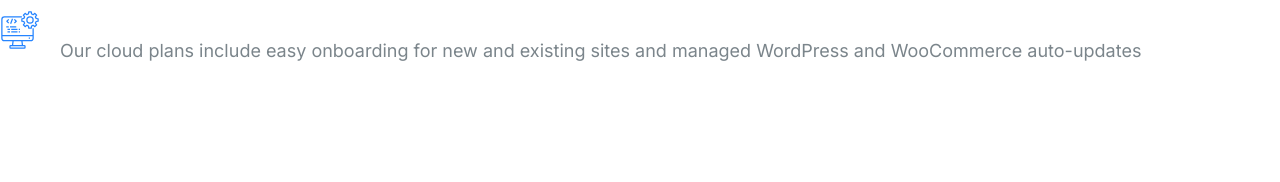
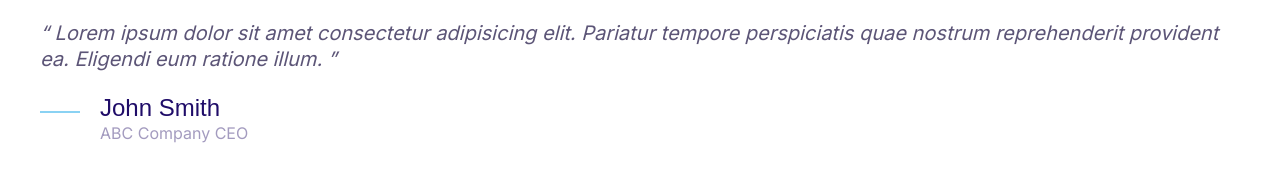
Before and after one commit to Hameedreza/moshify999, a plain HTML site: page index.html in a window 1280 px wide. Drawn offline with Linux system fonts and the light colour scheme.

Commit message:
creating quote (inside component of testimonial)

```diff
--- a/css/styles.css
+++ b/css/styles.css
@@ -13,7 +13,9 @@ html{
   --color-secondary: #00d9ff;
   --color-accent: #ff3400;
   --color-heading: #1b0760;
+  --color-heading-quote: #1f0c68;
   --color-body: #918ca4;
+  --color-body-darker: #5c5577;
   --color-border: #ccc;
   --border-radius: 30px;
 
@@ -485,10 +487,86 @@ a{
 
 @media screen and (min-width: 1024px){
 
-.media__content,
-.media__title{
-  font-size: 1.8rem;
+  .media__content,
+  .media__title{
+    font-size: 1.8rem;
+  }
+
+
 }
 
 
+/* Quote */
+
+.quote{
+  font-size: 3rem;
+  font-style: italic;
+  color: var(--color-body-darker);
+  line-height: 1.3;
 }
+
+.quote__text::before{
+  content: open-quote;
+}
+
+.quote__text::after{
+  content: close-quote;
+}
+
+
+
+
+
+/* What it tomorrow we want to drop the .media and restructure the whole component
+so we define an independent CLASS right below */
+
+/* .quote .media__title{
+  font-family: Montserrat , Arial, Helvetica, sans-serif;
+  font-size: 2.4rem;
+  font-style: normal;
+  color: var(--color-heading);
+} */
+
+
+.quote__author{
+  color: var(--color-heading-quote);
+  font-size: 3rem;
+  font-style: normal;
+  font-weight: 500;
+  font-family: Montserrat , Arial, Helvetica, sans-serif;
+  margin-bottom: 0;
+}
+
+
+.quote__organization{
+  color: var(--color-heading);
+  font-size: 2rem;
+  opacity: .4;
+  font-style: normal;
+}
+
+
+.quote__line{
+  position: relative;
+  bottom: 10px;
+}
+
+
+
+
+
+
+@media screen and (min-width: 1024px){
+  .quote__author{
+    font-size: 2.4rem;
+  }
+
+  .quote{
+    font-size: 2rem;
+  }
+
+  .quote__organization{
+    font-size: 1.6rem;
+  }
+
+}
--- a/index.html
+++ b/index.html
@@ -12,17 +12,24 @@
     <title>Moshify</title>
 </head>
 <body>
+    <blockquote class="quote">
+         <p class="quote__text">
+             Lorem ipsum dolor sit amet consectetur adipisicing elit. Pariatur tempore perspiciatis quae nostrum reprehenderit provident ea. Eligendi eum ratione illum.
 
+         </p>
+         <footer>
             <div class="media">
                 <div class="media__image">
-            <svg class="icon icon--primary">
-                <use xlink:href="images/sprite.svg#computer"></use>
+                    <svg class="icon icon--primary quote__line">
+                        <use xlink:href="images/sprite.svg#line"></use>
                       </svg>
                 </div>
                 <div class="media__body">
-            <h3 class="media__title">easy start and manage updates</h3>
-            <p class="media__content">Our cloud plans include easy onboarding for new and existing sites and managed WordPress and WooCommerce auto-updates</p>
+                    <h3 class="media__title quote__author">John Smith</h3>
+                    <p class="quote__organization">ABC Company CEO</p>
                 </div>
             </div>
+         </footer>
+    </blockquote>
 </body>
 </html>
```
Also changed, not shown: components/quote.html (added, +19 -0 lines). Lines whose indentation alone changed are shown as unchanged.
